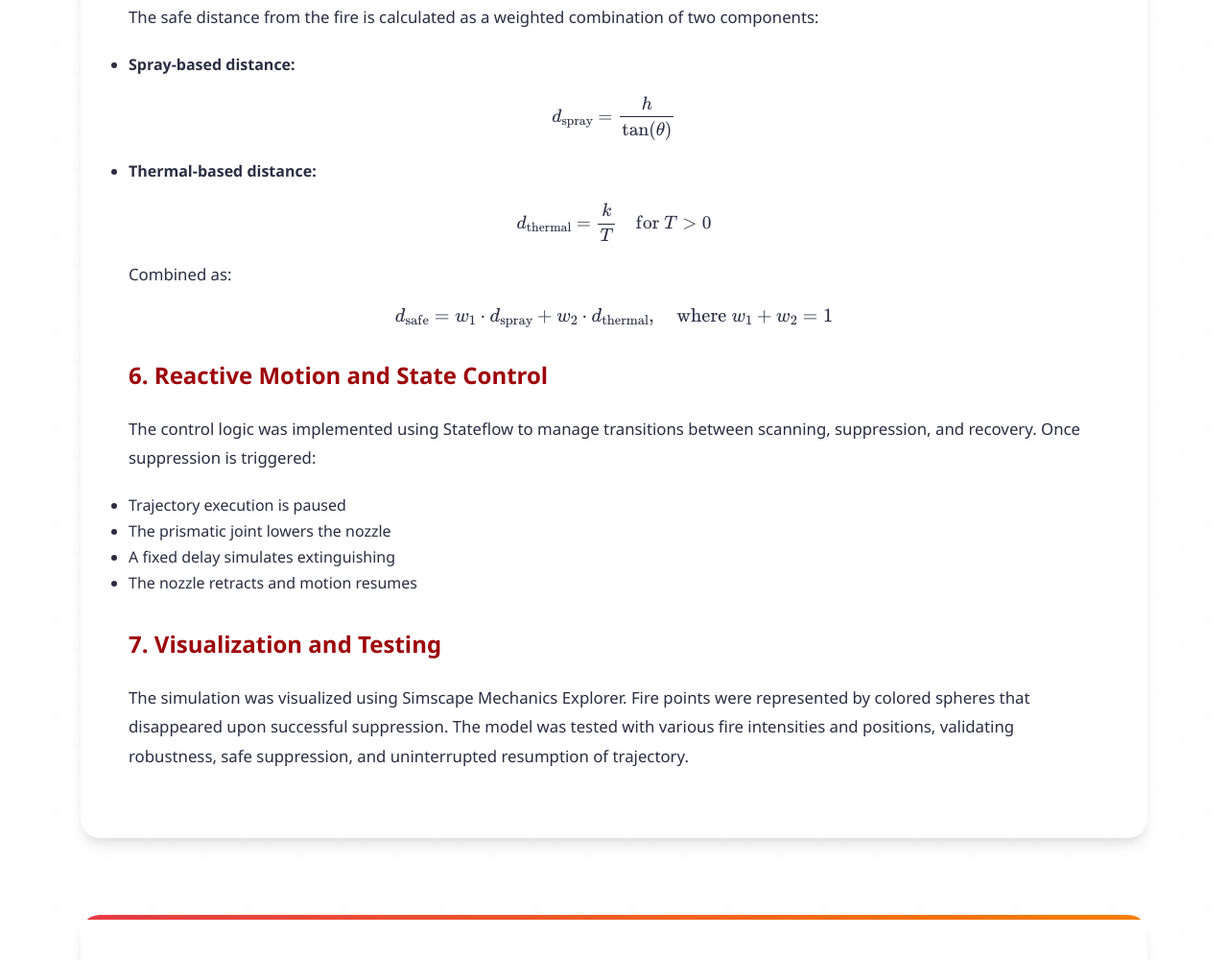
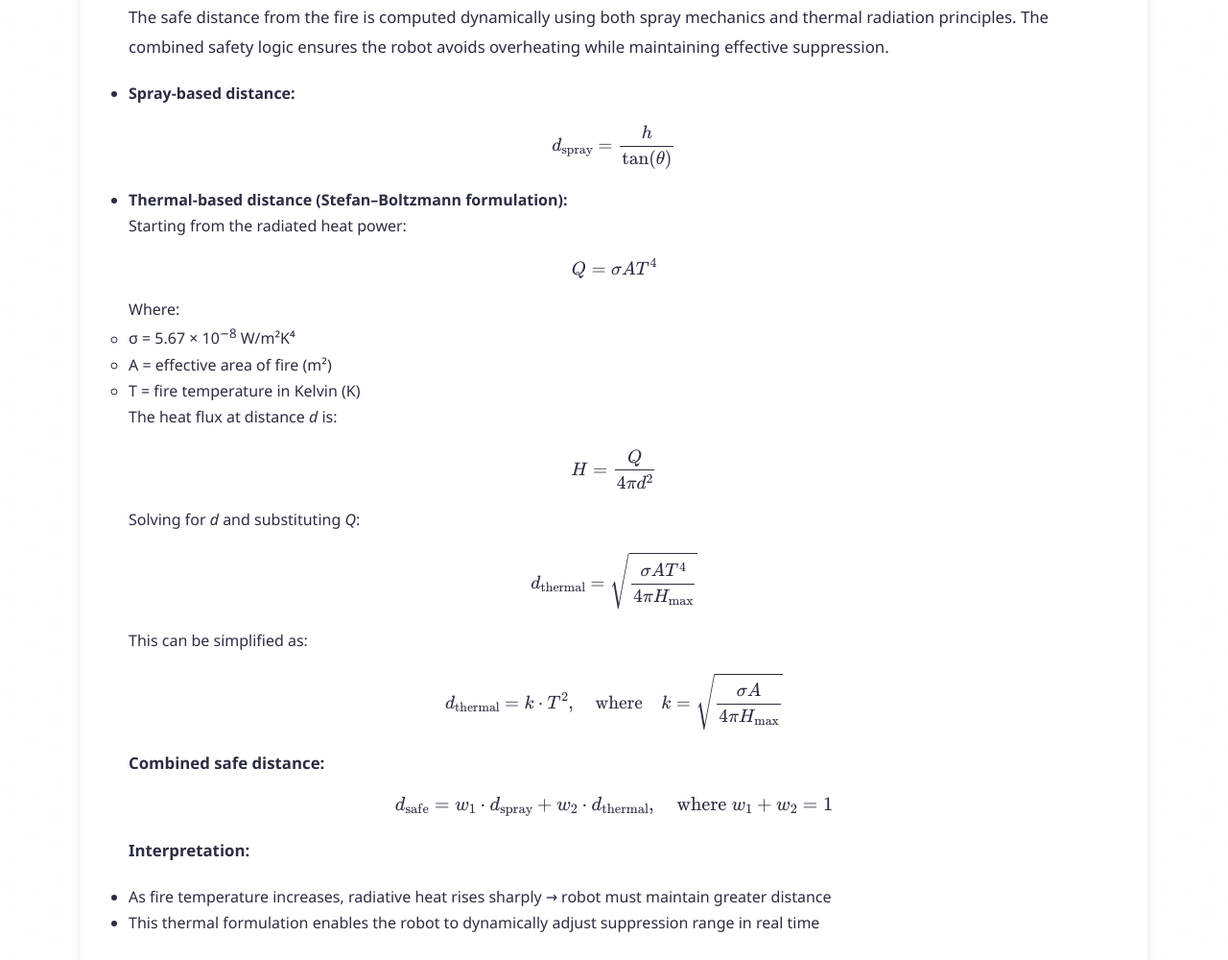
Before and after one commit to Nikku831/Fire-Fighting-Robotic-Arm, a plain HTML site: page index.html in a window 1280 px wide. Shown: the part 7688-8688 px from the top of the page at 96% size. Drawn offline with nearby package versions, Linux system fonts and the light colour scheme.

Commit message:
Updated report

```diff
--- a/index.html
+++ b/index.html
@@ -904,23 +904,46 @@ footer::before {
 
           <h3>5. Safe Distance Formulation</h3>
                 <p>
-              The safe distance from the fire is calculated as a weighted combination of two components:
+                The safe distance from the fire is computed dynamically using both spray mechanics and thermal radiation principles. The combined safety logic ensures the robot avoids overheating while maintaining effective suppression.
                 </p>
 
                 <ul>
                 <li><strong>Spray-based distance:</strong><br>
                     $$ d_{\text{spray}} = \frac{h}{\tan(\theta)} $$
                 </li>
-              <li><strong>Thermal-based distance:</strong><br>
-                $$ d_{\text{thermal}} = \frac{k}{T} \quad \text{for } T > 0 $$
+
+                <li><strong>Thermal-based distance (Stefan–Boltzmann formulation):</strong><br>
+                    Starting from the radiated heat power:
+                    $$ Q = \sigma A T^4 $$
+                    Where:
+                    <ul>
+                    <li>σ = 5.67 × 10<sup>−8</sup> W/m²K⁴</li>
+                    <li>A = effective area of fire (m²)</li>
+                    <li>T = fire temperature in Kelvin (K)</li>
+                    </ul>
+
+                    The heat flux at distance <i>d</i> is:
+                    $$ H = \frac{Q}{4\pi d^2} $$
+
+                    Solving for <i>d</i> and substituting <i>Q</i>:
+                    $$ d_{\text{thermal}} = \sqrt{\frac{\sigma A T^4}{4\pi H_{\text{max}}}} $$
+
+                    This can be simplified as:
+                    $$ d_{\text{thermal}} = k \cdot T^2, \quad \text{where} \quad k = \sqrt{\frac{\sigma A}{4\pi H_{\text{max}}}} $$
                 </li>
                 </ul>
 
-            <p>Combined as:</p>
-
                 <p>
+                <strong>Combined safe distance:</strong><br>
                 $$ d_{\text{safe}} = w_1 \cdot d_{\text{spray}} + w_2 \cdot d_{\text{thermal}}, \quad \text{where } w_1 + w_2 = 1 $$
                 </p>
+
+                <p><strong>Interpretation:</strong></p>
+                <ul>
+                <li>As fire temperature increases, radiative heat rises sharply → robot must maintain greater distance</li>
+                <li>This thermal formulation enables the robot to dynamically adjust suppression range in real time</li>
+                </ul>
+
 
             <h3>6. Reactive Motion and State Control</h3>
             <p>
```
Lines whose indentation alone changed are shown as unchanged.
